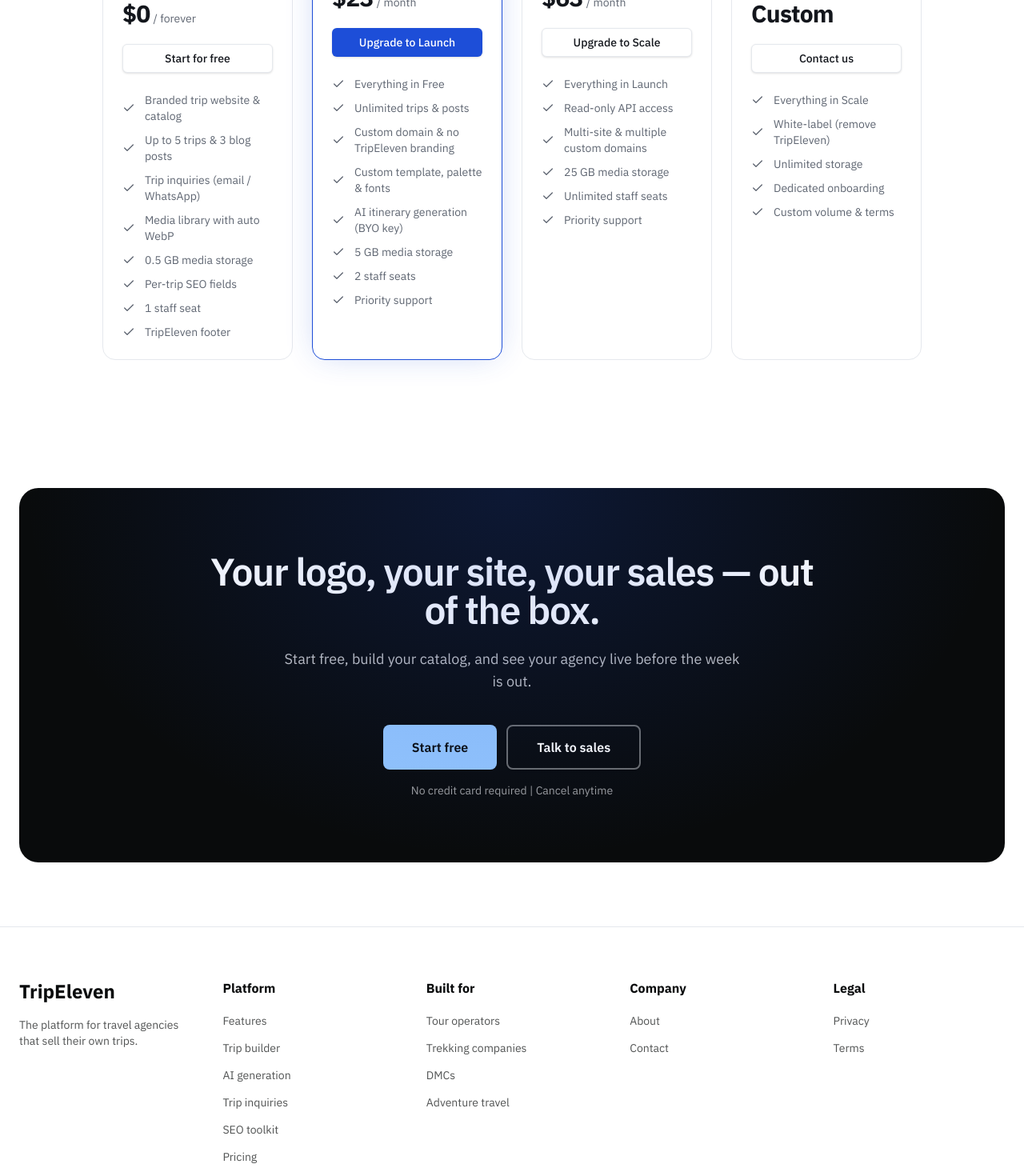
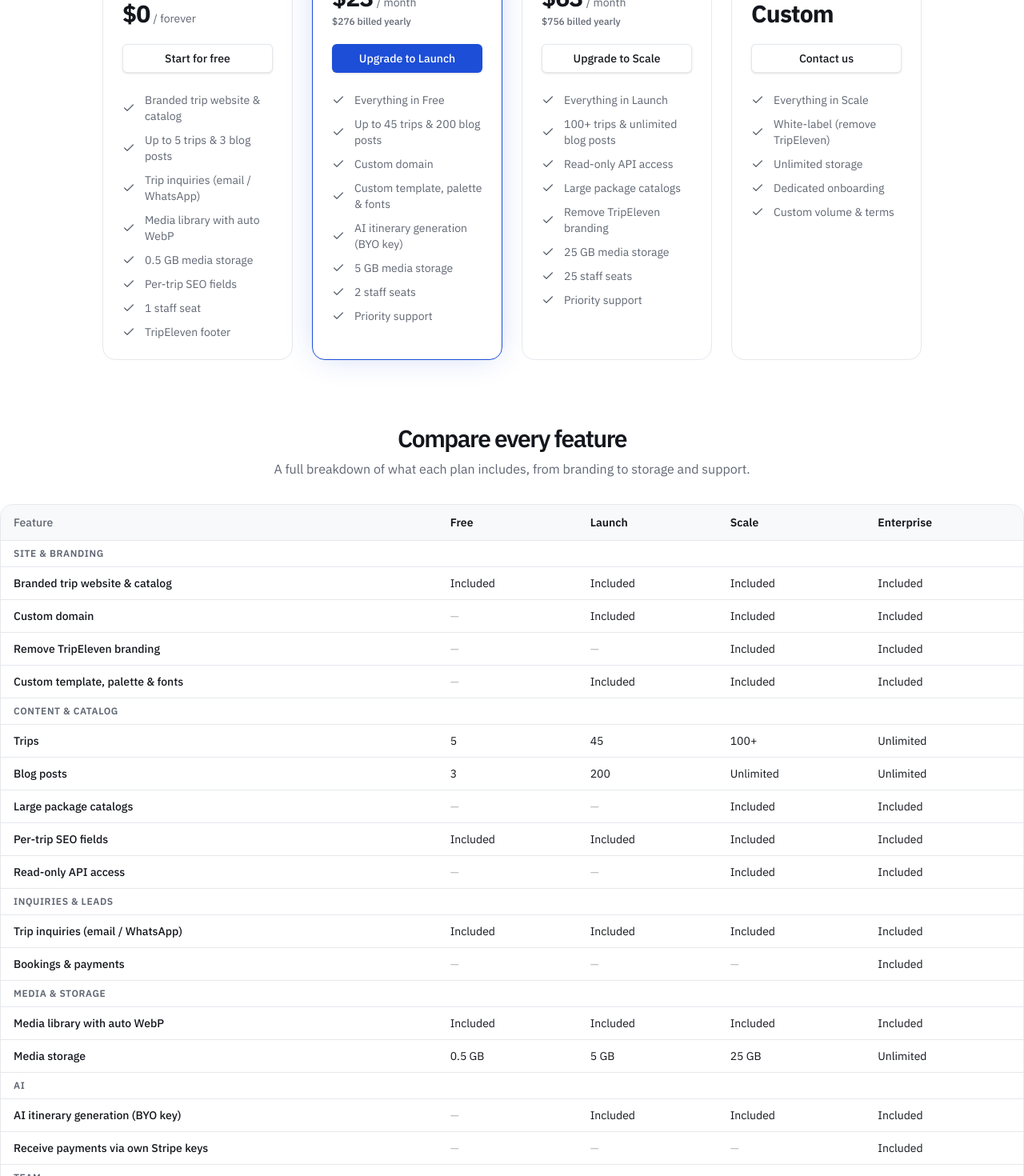
Before and after one commit to growfore/tripeleven.com, a Next.js app: page / in a window 1280 px wide. Shown: the part 7740-9210 px from the top of the page at 80% size. Built offline with nearby package versions, Linux system fonts and the light colour scheme; no server answers.

Commit message:
add: compare plan in pricing page

```diff
--- a/components/ui/pricing-4.tsx
+++ b/components/ui/pricing-4.tsx
@@ -14,12 +14,78 @@
   description: string;
   price: string;
   priceSuffix?: string;
-  annual?: { price: string; priceSuffix?: string };
+  annual?: { price: string; priceSuffix?: string; totalLabel?: string };
   badge?: string;
   highlighted?: boolean;
   cta: { label: string; href: string };
   features: string[];
 };
+
+// ---------------------------------------------------------------------------
+// Detailed feature comparison
+// ---------------------------------------------------------------------------
+const COMPARE_PLANS = ["Free", "Launch", "Scale", "Enterprise"] as const;
+
+type CompareRow = { label: string; free: string; launch: string; scale: string; enterprise: string };
+type CompareGroup = { title: string; rows: CompareRow[] };
+
+const COMPARE_GROUPS: CompareGroup[] = [
+  {
+    title: "Site & Branding",
+    rows: [
+      { label: "Branded trip website & catalog", free: "Included", launch: "Included", scale: "Included", enterprise: "Included" },
+      { label: "Custom domain", free: "—", launch: "Included", scale: "Included", enterprise: "Included" },
+      { label: "Remove TripEleven branding", free: "—", launch: "—", scale: "Included", enterprise: "Included" },
+      { label: "Custom template, palette & fonts", free: "—", launch: "Included", scale: "Included", enterprise: "Included" },
+    ],
+  },
+  {
+    title: "Content & Catalog",
+    rows: [
+      { label: "Trips", free: "5", launch: "45", scale: "100+", enterprise: "Unlimited" },
+      { label: "Blog posts", free: "3", launch: "200", scale: "Unlimited", enterprise: "Unlimited" },
+      { label: "Large package catalogs", free: "—", launch: "—", scale: "Included", enterprise: "Included" },
+      { label: "Per-trip SEO fields", free: "Included", launch: "Included", scale: "Included", enterprise: "Included" },
+      { label: "Read-only API access", free: "—", launch: "—", scale: "Included", enterprise: "Included" },
+    ],
+  },
+  {
+    title: "Inquiries & Leads",
+    rows: [
+      { label: "Trip inquiries (email / WhatsApp)", free: "Included", launch: "Included", scale: "Included", enterprise: "Included" },
+      { label: "Bookings & payments", free: "—", launch: "—", scale: "—", enterprise: "Included" },
+    ],
+  },
+  {
+    title: "Media & Storage",
+    rows: [
+      { label: "Media library with auto WebP", free: "Included", launch: "Included", scale: "Included", enterprise: "Included" },
+      { label: "Media storage", free: "0.5 GB", launch: "5 GB", scale: "25 GB", enterprise: "Unlimited" },
+    ],
+  },
+  {
+    title: "AI",
+    rows: [
+      { label: "AI itinerary generation (BYO key)", free: "—", launch: "Included", scale: "Included", enterprise: "Included" },
+      { label: "Receive payments via own Stripe keys", free: "—", launch: "—", scale: "—", enterprise: "Included" },
+    ],
+  },
+  {
+    title: "Team",
+    rows: [
+      { label: "Staff seats", free: "1", launch: "2", scale: "25", enterprise: "Unlimited" },
+    ],
+  },
+  {
+    title: "Support",
+    rows: [
+      { label: "Priority support", free: "—", launch: "Included", scale: "Included", enterprise: "Included" },
+      { label: "Dedicated onboarding", free: "—", launch: "—", scale: "—", enterprise: "Included" },
+      { label: "White-label", free: "—", launch: "—", scale: "—", enterprise: "Included" },
+      { label: "Custom volume & terms", free: "—", launch: "—", scale: "—", enterprise: "Included" },
+    ],
+  },
+];
 
 const PLANS: Plan[] = [
   {
@@ -44,14 +110,14 @@
     description: "Everything you need to grow a real travel business online.",
     price: "$29",
     priceSuffix: "month",
-    annual: { price: "$23", priceSuffix: "month" },
+    annual: { price: "$23", priceSuffix: "month", totalLabel: "$276 billed yearly" },
     badge: "Most Popular",
     highlighted: true,
     cta: { label: "Upgrade to Launch", href: SIGNUP_URL },
     features: [
       "Everything in Free",
-      "Unlimited trips & posts",
-      "Custom domain & no TripEleven branding",
+      "Up to 45 trips & 200 blog posts",
+      "Custom domain",
       "Custom template, palette & fonts",
       "AI itinerary generation (BYO key)",
       "5 GB media storage",
@@ -61,17 +127,19 @@
   },
   {
     name: "Scale",
-    description: "For operators running several brands or teams.",
+    description: "For large agencies managing a big catalog of packages.",
     price: "$79",
     priceSuffix: "month",
-    annual: { price: "$63", priceSuffix: "month" },
+    annual: { price: "$63", priceSuffix: "month", totalLabel: "$756 billed yearly" },
     cta: { label: "Upgrade to Scale", href: SIGNUP_URL },
     features: [
       "Everything in Launch",
+      "100+ trips & unlimited blog posts",
       "Read-only API access",
-      "Multi-site & multiple custom domains",
+      "Large package catalogs",
+      "Remove TripEleven branding",
       "25 GB media storage",
-      "Unlimited staff seats",
+      "25 staff seats",
       "Priority support",
     ],
   },
@@ -168,6 +236,11 @@
                     <span className="text-sm text-muted-foreground">/ {shown.priceSuffix}</span>
                   )}
                 </div>
+                {annual && plan.annual?.totalLabel && (
+                  <span className="mt-1 text-xs font-medium text-muted-foreground">
+                    {plan.annual.totalLabel}
+                  </span>
+                )}
 
                 <Button
                   variant={plan.highlighted ? "default" : "outline"}
@@ -189,7 +262,77 @@
             );
           })}
         </div>
+
+        {/* Detailed comparison table */}
+        <div className="mt-20">
+          <div className="flex flex-col items-center justify-center gap-2 text-center">
+            <h3 className="text-2xl font-regular tracking-tighter md:text-3xl">
+              Compare every feature
+            </h3>
+            <p className="max-w-2xl text-center text-muted-foreground">
+              A full breakdown of what each plan includes, from branding to
+              storage and support.
+            </p>
+          </div>
+
+          <div className="mt-8 overflow-x-auto rounded-2xl border">
+            <table className="w-full min-w-[640px] border-collapse text-sm">
+              <thead>
+                <tr className="border-b bg-muted/50">
+                  <th className="px-4 py-3 text-left font-medium text-muted-foreground">Feature</th>
+                  {COMPARE_PLANS.map((plan) => (
+                    <th key={plan} className="px-4 py-3 text-left font-semibold">
+                      {plan}
+                    </th>
+                  ))}
+                </tr>
+              </thead>
+              <tbody>
+                {COMPARE_GROUPS.map((group) => (
+                  <RowGroup key={group.title} group={group} />
+                ))}
+              </tbody>
+            </table>
+          </div>
+          <p className="mt-4 text-center text-xs text-muted-foreground">
+            <span className="font-medium">TripEleven branding</span> is the credit line (footer
+            + &ldquo;Powered by TripEleven&rdquo; notice) shown on your published site and linked to
+            tripeleven.com. It is shown on Free and Launch, and fully removed on Scale and Enterprise.
+          </p>
+        </div>
       </div>
     </section>
   );
 }
+
+function RowGroup({ group }: { group: CompareGroup }) {
+  return (
+    <>
+      <tr className="border-t bg-card">
+        <td
+          colSpan={COMPARE_PLANS.length + 1}
+          className="px-4 py-2 text-xs font-semibold uppercase tracking-wider text-muted-foreground"
+        >
+          {group.title}
+        </td>
+      </tr>
+      {group.rows.map((row) => (
+        <tr key={row.label} className="border-t">
+          <td className="px-4 py-2.5 font-medium">{row.label}</td>
+          {COMPARE_PLANS.map((plan) => (
+            <td
+              key={plan}
+              className={`px-4 py-2.5 ${
+                row[plan.toLowerCase() as "free" | "launch" | "scale" | "enterprise"] === "—"
+                  ? "text-muted-foreground/50"
+                  : "text-foreground"
+              }`}
+            >
+              {row[plan.toLowerCase() as "free" | "launch" | "scale" | "enterprise"]}
+            </td>
+          ))}
+        </tr>
+      ))}
+    </>
+  );
+}
```
